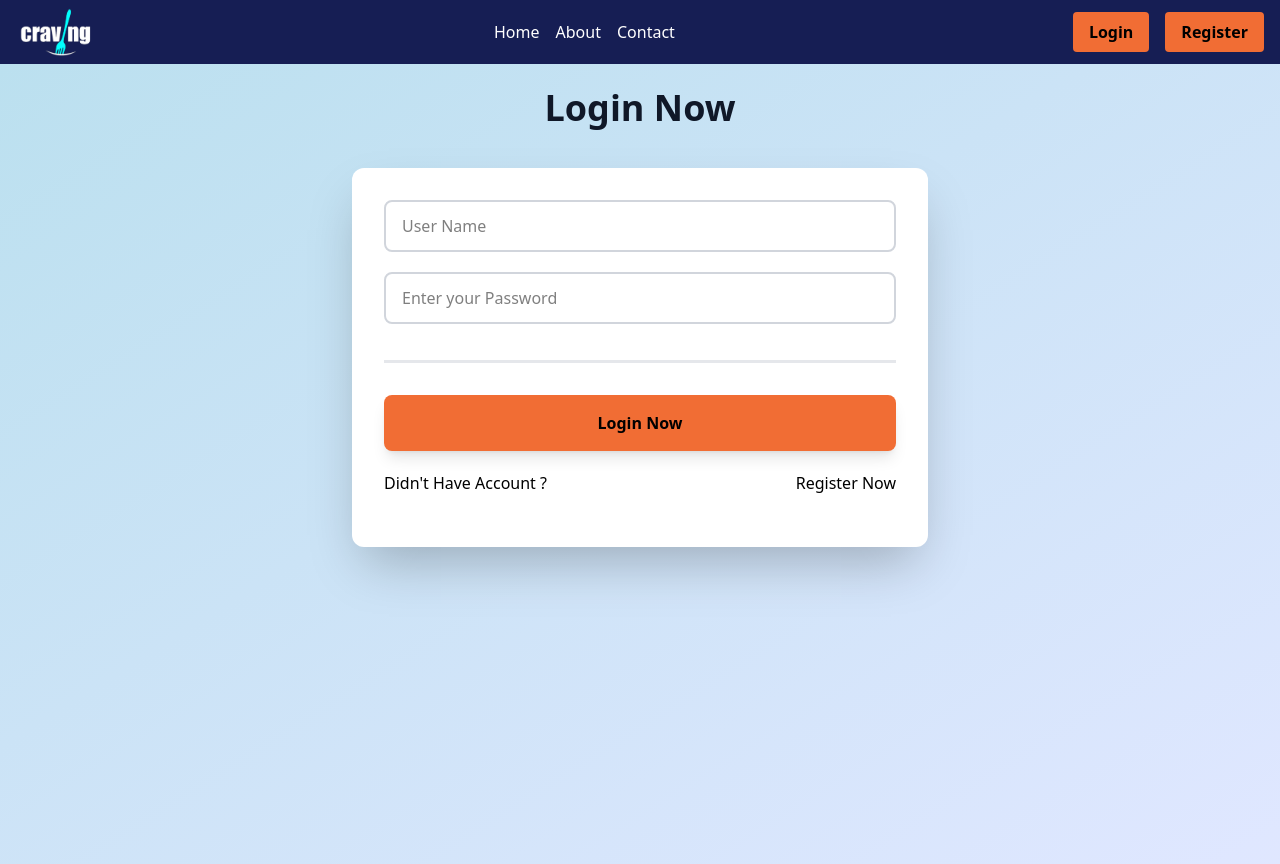
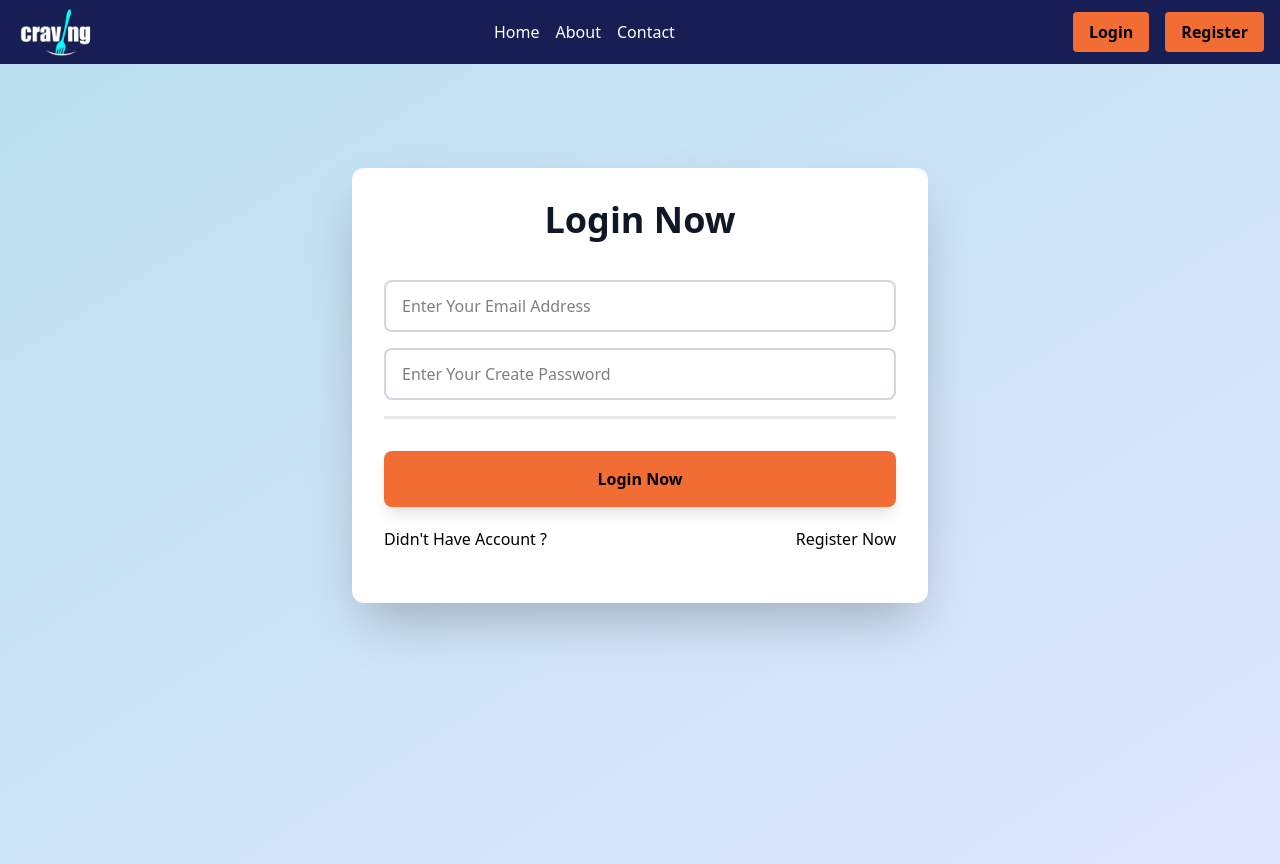
Before and after one commit to Rakhiraj1686/RICR-Web-Development, a React (Vite) app in the folder Craving/client/: page /login in a window 1280 px wide. Built offline with nearby package versions, Linux system fonts and the light colour scheme.

Commit message:
initial phase

```diff
--- a/Craving/client/src/Pages/Login.jsx
+++ b/Craving/client/src/Pages/Login.jsx
@@ -1,73 +1,100 @@
 import React, { useState } from "react";
+import toast from "react-hot-toast";
+import api from "../Config/Api";
 
 const Login = () => {
-  const [userName, setUserName] = useState("");
-  const [password, setPassword] = useState("");
+  // const navigate = useNavigate();
+  const [formData, setFormData] = useState({
+    email: "",
+    password: "",
+  });
   const [isLoading, setIsLoading] = useState(false);
+  const [validationError, setValidationError] = useState({});
+
+  const handleChange = (e) => {
+    const { name, value } = e.target;
+    setFormData((prev) => ({ ...prev, [name]: value }));
+  };
 
   const handleClearForm = () => {
-    setUserName("");
-    setPassword("");
+    setFormData({
+      email: "",
+      password: "",
+    });
+  };
+
+  const validate = () => {
+    let Error = {};
+
+    if (
+      !/^[\w\.]+@(gmail|outlook|ricr|yahoo)\.(com|in|co.in)$/.test(
+        formData.email
+      )
+    ) {
+      Error.email = "Use Proper Email Format";
+    }
+
+    setValidationError(Error);
+
+    return Object.keys(Error).length > 0 ? false : true;
   };
 
   const handleLoginNow = async (e) => {
     e.preventDefault();
     setIsLoading(true);
+
+    if (!validate()) {
+      setIsLoading(false);
+      toast.error("Fill the Form Correctly");
+      return;
+    }
+
     try {
-      const response = await fetch(
-        "https://official-joke-api.appspot.com/jokes/random"
-      );
-      setTimeout(() => {
-        const data = {
-          userName,
-          password,
-        };
-        console.log(data);
-      }, 5000);
+      const res = await api.post("/auth/login", formData);
+      toast.success(res.data.message);
+      handleClearForm();
     } catch (error) {
-      console.log(error.message);
+      console.log(error);error.responce.data.message || "Unknown error"
+      toast.error(error.responce.data.message || "Unknown error");
     } finally {
       setIsLoading(false);
     }
-    handleClearForm();
   };
 
   return (
     <>
-      <div className="min-h-screen bg-linear-to-br  from-(--color-background)  to-indigo-100 py-6 px-4">
+      <div className="min-h-screen bg-linear-to-br  from-(--color-background)  to-indigo-100 py-6 px-4 ">
         <div className="max-w-xl mx-auto">
-          {/* Header  */}
-          <div className="text-center mb-10">
-            <h1 className="text-4xl font-bold text-gray-900">Login Now</h1>
-          </div>
-
           {/* From Container  */}
-          <div className="bg-white rounded-xl shadow-2xl overflow-hidden ">
-            <form
-              onSubmit={handleLoginNow}
-              className="p-8"
-            >
+          <div className="bg-white rounded-xl shadow-2xl overflow-hidden mt-20">
+            <form onSubmit={handleLoginNow} className="p-8">
               <div className="mb-5">
+                <div className="text-center mb-10">
+                  <h1 className="text-4xl font-bold text-gray-900">
+                    Login Now
+                  </h1>
+                </div>
                 <div className="space-y-4 ">
-                  <div>
+                  <div className="space-y-4">
                     <input
-                      type="text"
-                      name="userName"
-                      placeholder="User Name"
-                      value={userName}
+                      type="email"
+                      name="email"
+                      placeholder="Enter Your Email Address"
+                      value={formData.email}
+                      onChange={handleChange}
                       disabled={isLoading}
-                      onChange={(e) => setUserName(e.target.value)}
                       required
-                      className="w-full h-fit px-4 py-3 border-2 border-gray-300 rounded-lg focus:outline-none focus:border-(--color-text) transition mb-5 disabled:cursor-not-allowed"
+                      className="w-full h-fit px-4 py-3 border-2 border-gray-300 rounded-lg focus:outline-none focus:border-(--color-text) transition disabled:cursor-not-allowed"
                     />
                     <input
                       type="password"
                       name="password"
-                      placeholder="Enter your Password"
-                      value={password}
-                      onChange={(e) => setPassword(e.target.value)}
+                      value={formData.password}
+                      placeholder="Enter Your Create Password"
+                      onChange={handleChange}
+                      disabled={isLoading}
                       required
-                      className="w-full h-fit px-4 py-3 border-2 border-gray-300 rounded-lg focus:outline-none focus:border-(--color-text) transition mb-5 disabled:cursor-not-allowed"
+                      className="w-full px-4 py-3 border-2 border-gray-300 rounded-lg focus:outline-none focus:border-(--color-text) transition disabled:cursor-not-allowed"
                     />
                   </div>
                 </div>
@@ -80,12 +107,12 @@ const Login = () => {
                     type="submit"
                     className="flex-1 bg-linear-to-r bg-(--color secondary)  font-bold py-4 px-6 rounded-lg bg-(--color-secondary) hover:-text-(--color-text)  transition duration-300 transform hover:scale-105 shadow-lg disabled:cursor-not-allowed"
                   >
-                    {isLoading ? "Laoding..":"Login Now"}
+                    {isLoading ? "Laoding.." : "Login Now"}
                   </button>
                 </div>
                 <div className="flex justify-between mt-5">
                   <p>Didn't Have Account ?</p>
-                  <p>Register Now</p>
+                  <button >Register Now</button>
                 </div>
               </div>
             </form>
--- a/Craving/client/src/Pages/Register.jsx
+++ b/Craving/client/src/Pages/Register.jsx
@@ -1,6 +1,6 @@
 import React, { useState } from "react";
 import toast from "react-hot-toast";
-import api from "../config/Api";
+import api from "../Config/Api"
 
 const Register = () => {
   const [formData, setFormData] = useState({
@@ -72,7 +72,7 @@ const Register = () => {
       handleClearForm();
     } catch (error) {
       console.log(error);
-      toast.error(error.message);
+      toast.error(error.response.data.message || "Unknown Error" );
     } finally {
       setIsLoading(false);
     }
```
Also changed, not shown: 2 other files (tests, documents, lock files or other folders).
